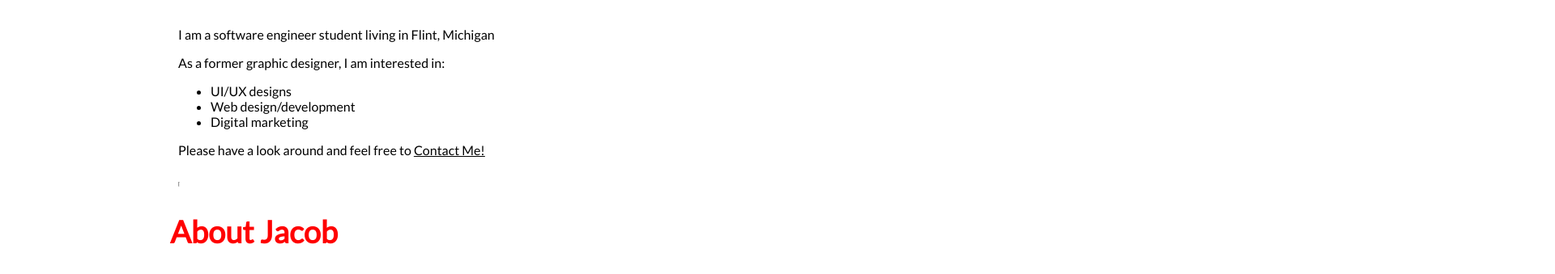
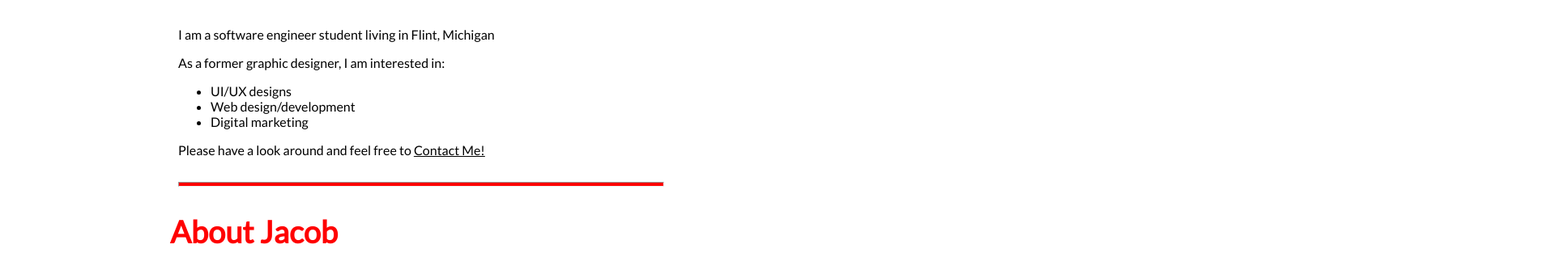
Before and after one commit to JacobJohnson986/jacob-portfolio, a plain HTML site: page index.html in a window 1280 px wide. Shown: the part 644-983 px from the top of the page at 81% size, 1920 px wide, since content can reach past the window. Drawn offline with Linux system fonts and the light colour scheme; a web font is replaced by a local one.

Commit message:
Update index.html

```diff
--- a/index.html
+++ b/index.html
@@ -21,7 +21,7 @@
       <img src="jacob-jr.jpg" alt="Jacob" width="600">
     </div>
 
- <main>
+ <main style=" width: 2000px; height: 800px;">
 
  <!-- Beginning of text content -->
 
```
